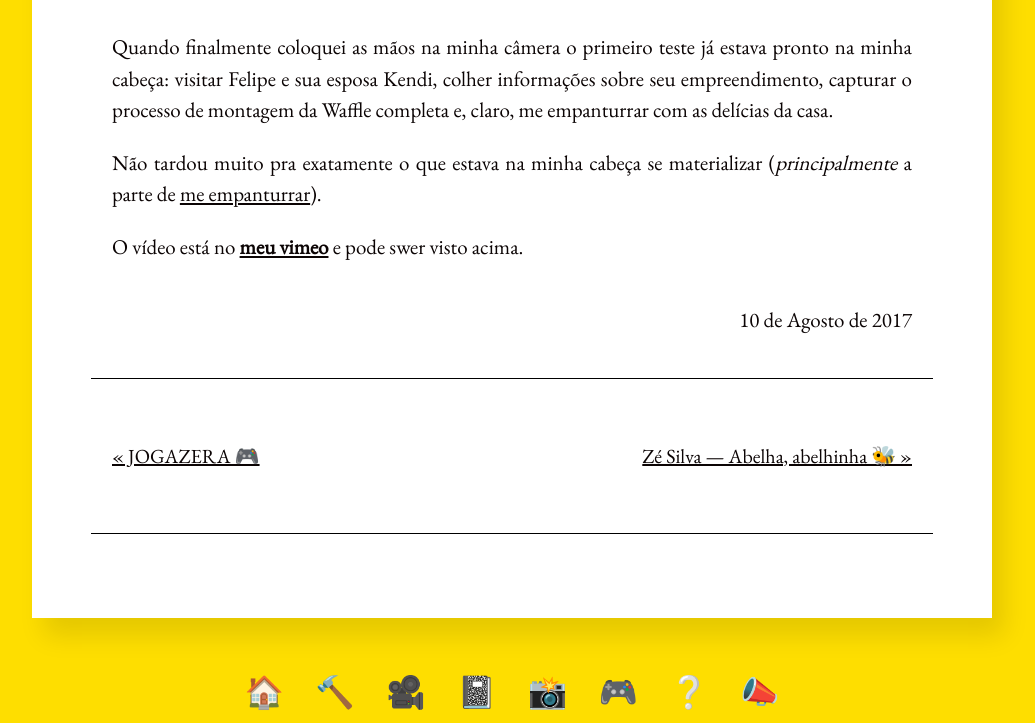
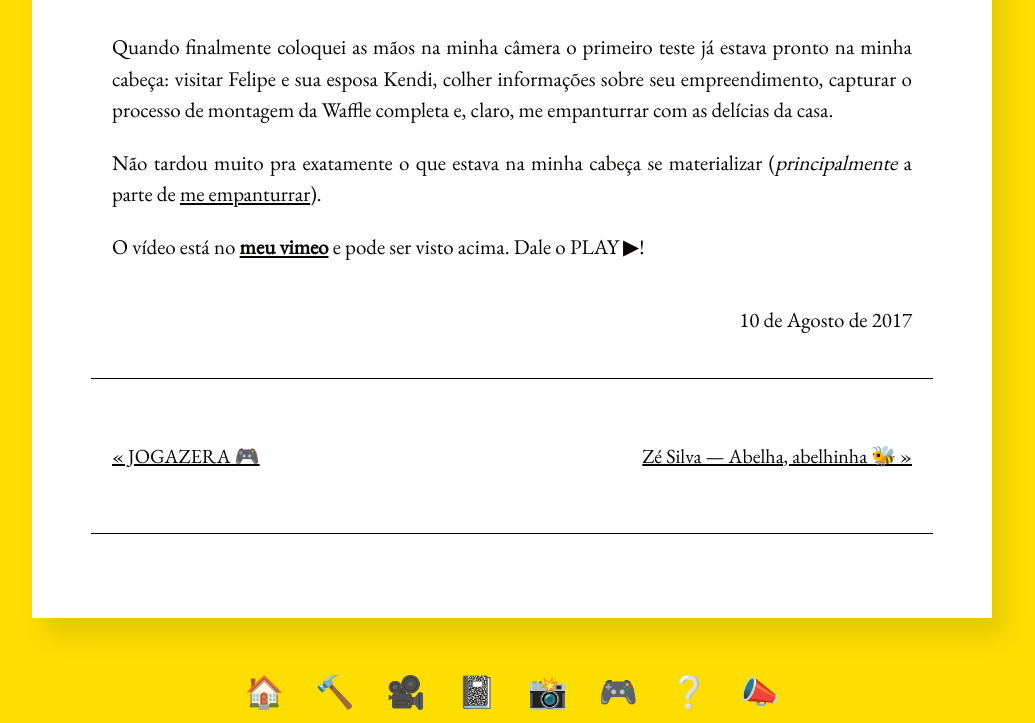
Before and after one commit to tropicaos/laueu, a Jekyll site: the page built from _posts/2020-07-03-waffle-house-—-joão-pessoa.md, in a window 1280 px wide. Shown: the part 1756-2479 px from the top of the page, without its empty margins (128-1163 px from the left). Built offline with Jekyll 4.4.1, drawn with Linux system fonts in a browser that asks for light colours; comment, search, counter and statistics services are not loaded.

Commit message:
Update 2020-07-03-waffle-house-—-joão-pessoa.md

```diff
--- a/_posts/2020-07-03-waffle-house-—-joão-pessoa.md
+++ b/_posts/2020-07-03-waffle-house-—-joão-pessoa.md
@@ -24,4 +24,4 @@ Quando finalmente coloquei as mãos na minha câmera o primeiro teste já estava
 
 Não tardou muito pra exatamente o que estava na minha cabeça se materializar (*principalmente* a parte de [me empanturrar](https://i.imgur.com/DuKXCZL.png){:target="_blank"}).
 
-O vídeo está no [**meu vimeo**](https://vimeo.com/laureanoeu){:target="_blank"} e pode swer visto acima.
+O vídeo está no [**meu vimeo**](https://vimeo.com/laureanoeu){:target="_blank"} e pode ser visto acima. Dale o PLAY ▶!
```
